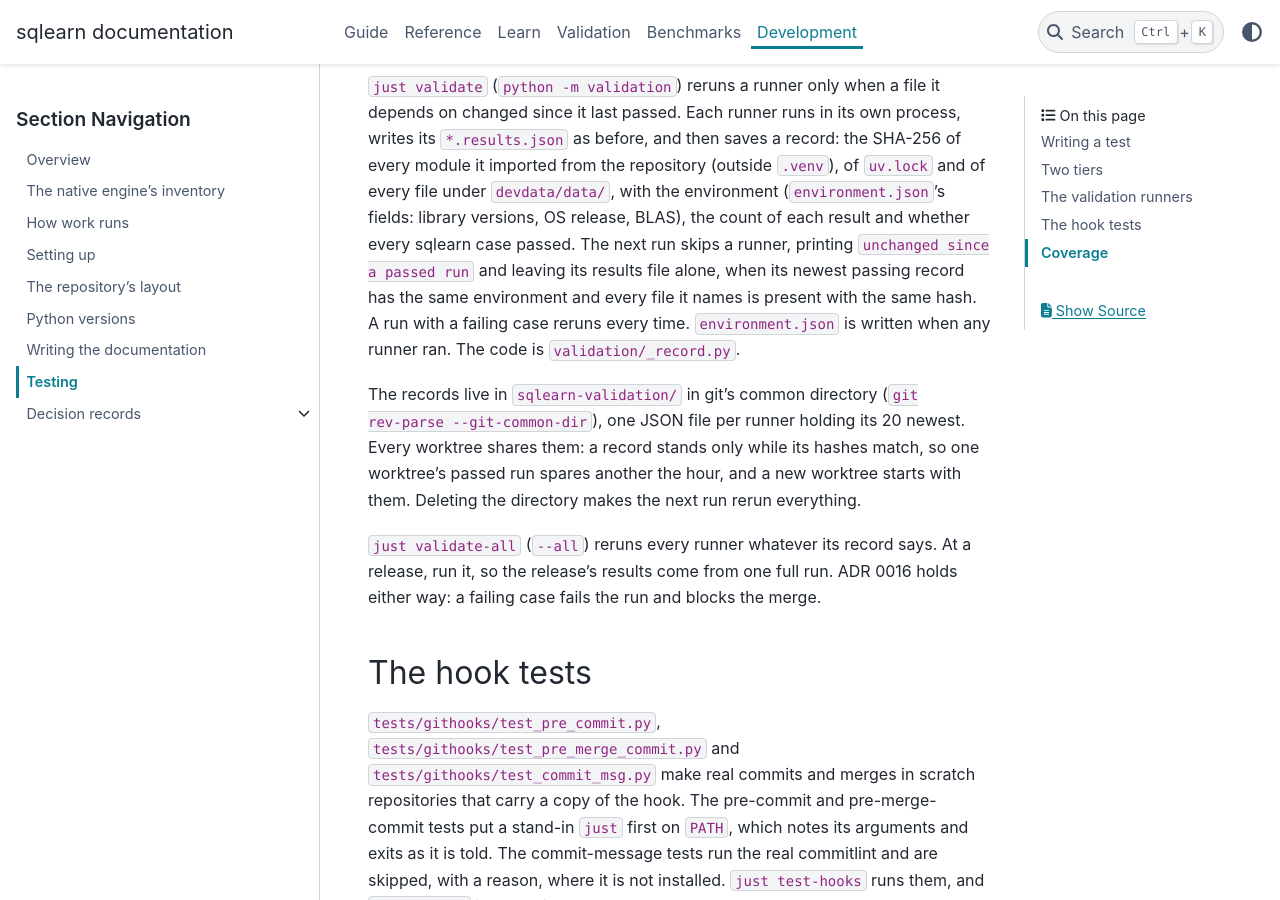
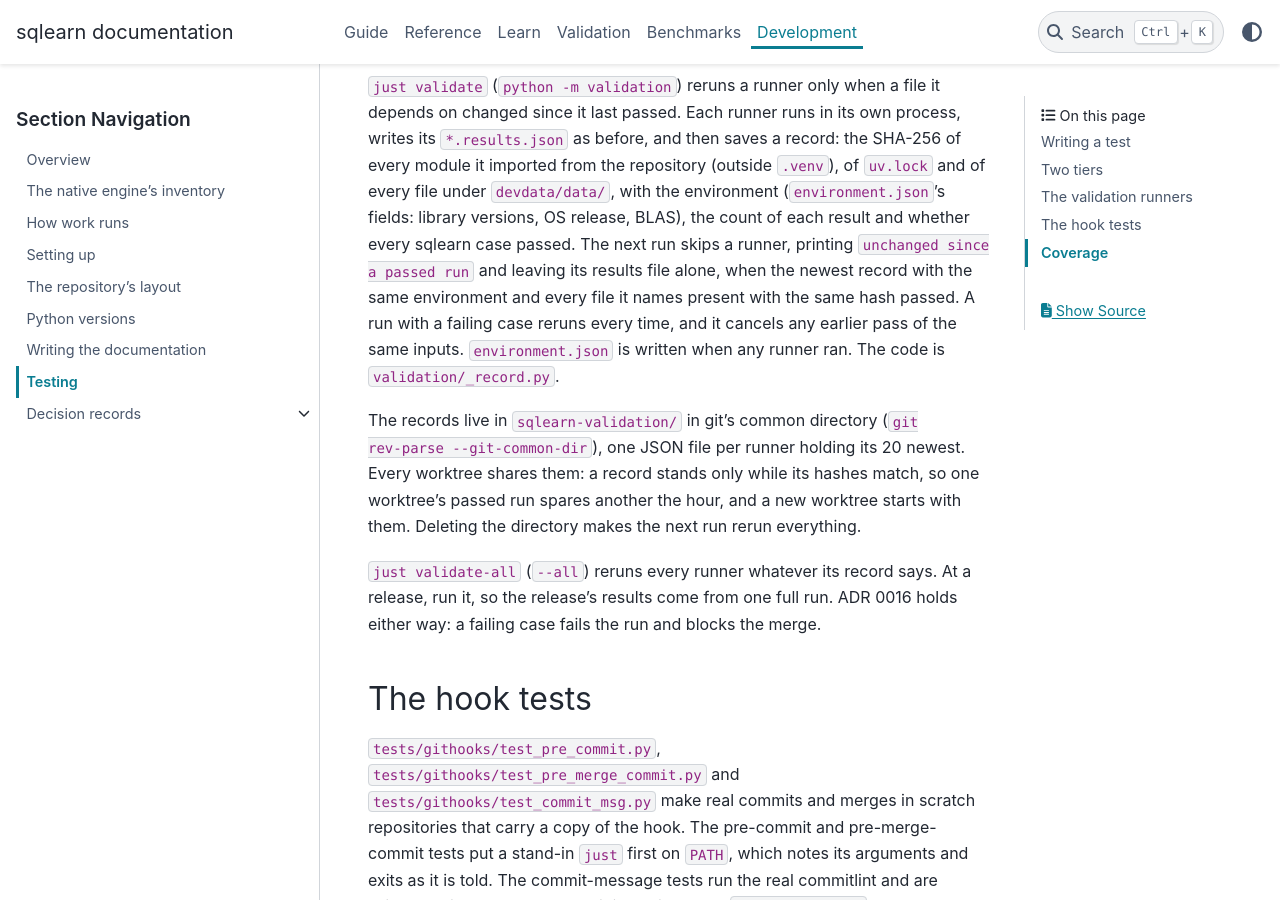
Before and after one commit to glaucis/sqlearn, a Sphinx documentation site: the page built from docs/architecture/testing.md, in a window 1280 px wide and 900 px high, scrolled down 2590 px. Built offline with Sphinx 7.4.7 and the PyData theme 0.15.4, drawn with Linux system fonts in a browser that asks for light colours; pages that are not in the unit, such as notebooks, are missing from menus; the version number could not be read and is left out.

Commit message:
fix: a failed run cancels an earlier pass of the same inputs
Among a runner's records whose environment and hashes match today's,
the newest decides: an older pass no longer hides a newer failure.

```diff
--- a/docs/architecture/testing.md
+++ b/docs/architecture/testing.md
@@ -98,15 +98,15 @@ parallel run writes the same bytes as a serial one.
 `just validate` (`python -m validation`) reruns a runner only when a file it
 depends on changed since it last passed. Each runner runs in its own process,
 writes its `*.results.json` as before, and then saves a record: the SHA-256 of
-every module it imported from the repository (outside `.venv`), of `uv.lock`
-and of every file under `devdata/data/`, with the environment
-(`environment.json`'s fields: library versions, OS release, BLAS), the count
-of each result and whether every sqlearn case passed. The next run skips a
-runner, printing `unchanged since a passed run` and leaving its results file
-alone, when its newest passing record has the same environment and every file
-it names is present with the same hash. A run with a failing case reruns every
-time. `environment.json` is written when any runner ran. The code is
-`validation/_record.py`.
+every module it imported from the repository (outside `.venv`), of `uv.lock` and
+of every file under `devdata/data/`, with the environment (`environment.json`'s
+fields: library versions, OS release, BLAS), the count of each result and
+whether every sqlearn case passed. The next run skips a runner, printing
+`unchanged since a passed run` and leaving its results file alone, when the
+newest record with the same environment and every file it names present with the
+same hash passed. A run with a failing case reruns every time, and it cancels
+any earlier pass of the same inputs. `environment.json` is written when any
+runner ran. The code is `validation/_record.py`.
 
 The records live in `sqlearn-validation/` in git's common directory (`git
 rev-parse --git-common-dir`), one JSON file per runner holding its 20 newest.
```
Also changed, not shown: 3 other files.
